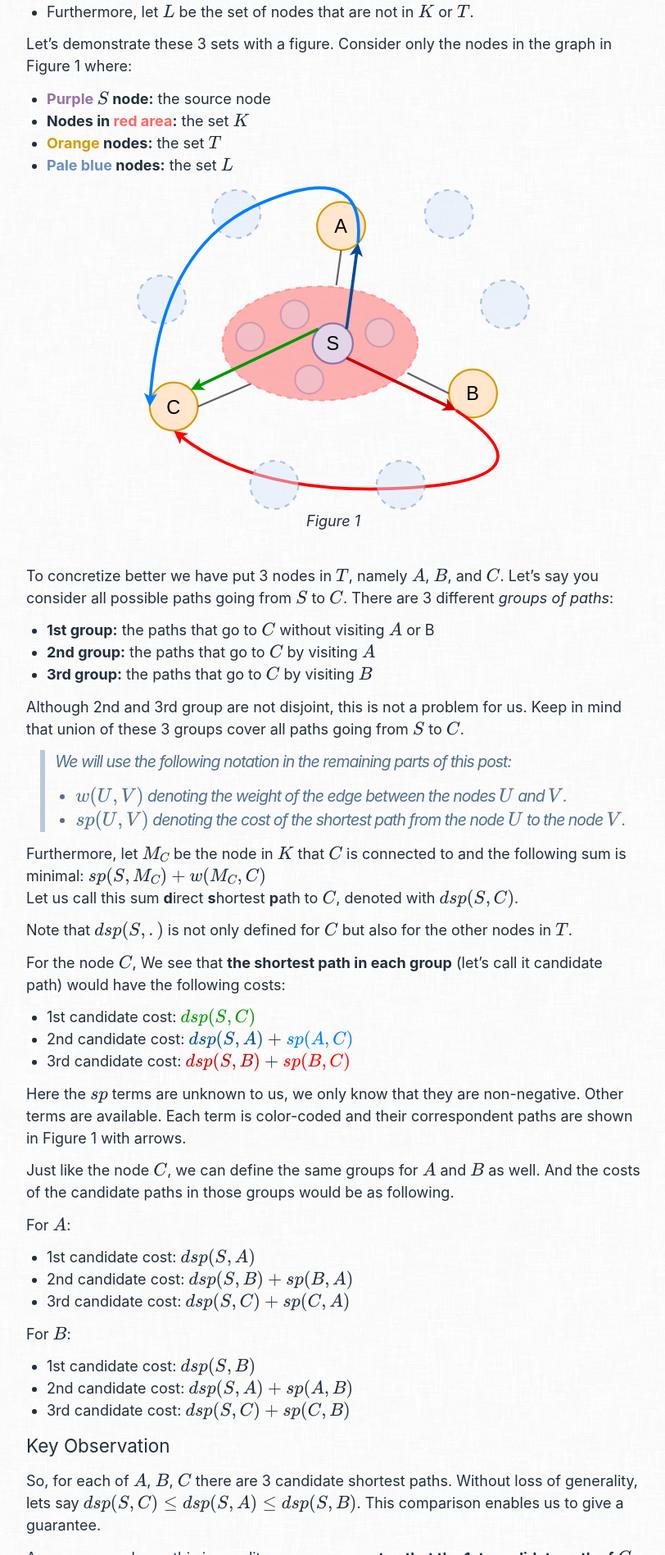
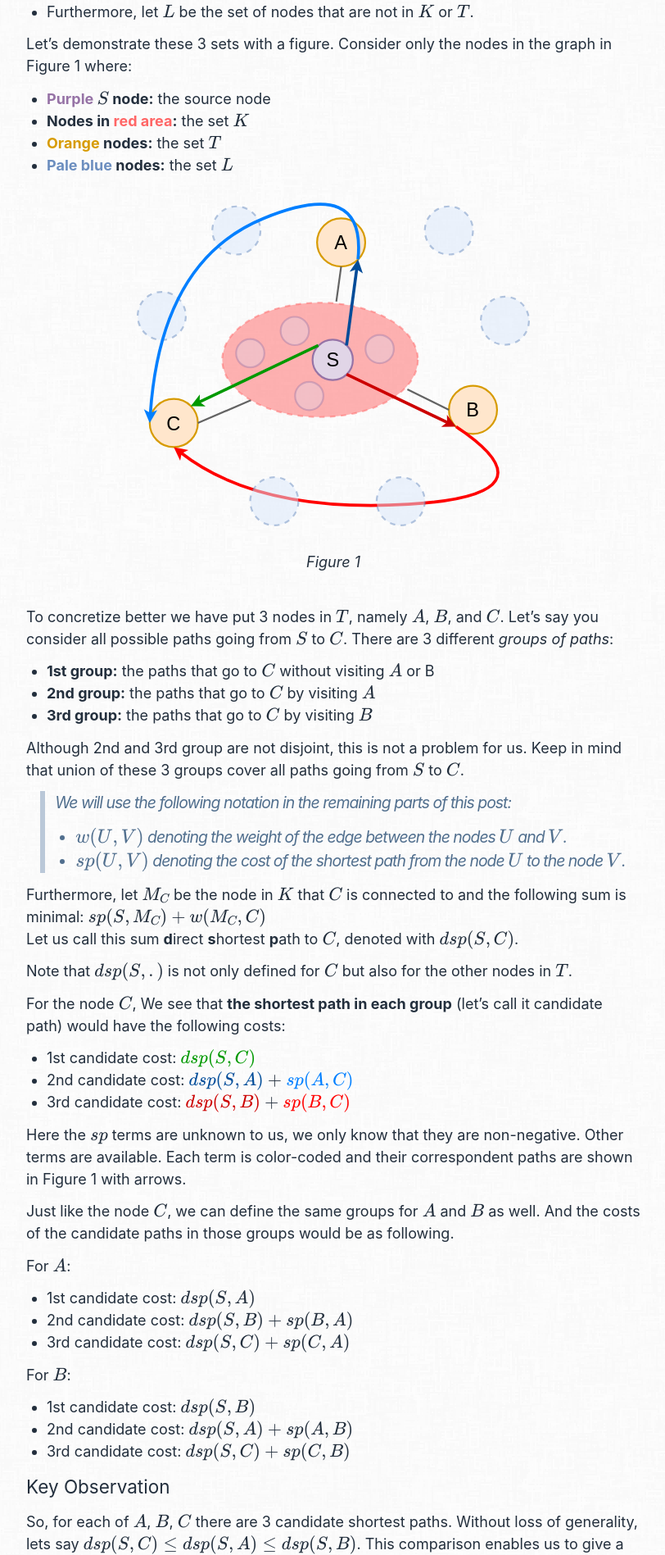
Before and after one commit to oeken/oeken.github.io, a Jekyll site: the page built from _posts/2018-05-10-dijkstra-intuitive.md, in a window 1280 px wide. Shown: the part 1307-3204 px from the top of the page at 82% size, without its empty margins (233-1045 px from the left). Built offline with Jekyll 4.4.1, drawn with Linux system fonts in a browser that asks for light colours; formulas are drawn with MathJax 3; comment, search, counter and statistics services are not loaded.

Commit message:
spacing fix

```diff
--- a/_posts/2018-05-10-dijkstra-intuitive.md
+++ b/_posts/2018-05-10-dijkstra-intuitive.md
@@ -43,7 +43,7 @@ Let's demonstrate these 3 sets with a figure. Consider only the nodes in the gra
 - **<span style="color:#D79B00">Orange</span> nodes:** the set \\(T\\)
 - **<span style="color:#6C8EBF">Pale blue</span> nodes:** the set \\(L\\)
 
-<center><img width="{{ page.fig-size }}px" src="/assets/dijkstra.svg"></center>
+<center><img width="{{ page.fig-size }}px" src="/assets/dijkstra.svg" style="margin-top:20px;margin-bottom:30px;"></center>
 <center><i>Figure 1</i></center>
 <br>
 
```
